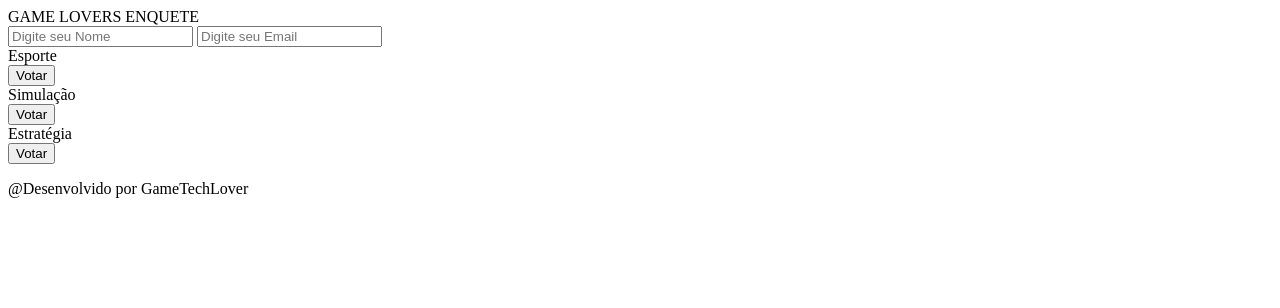
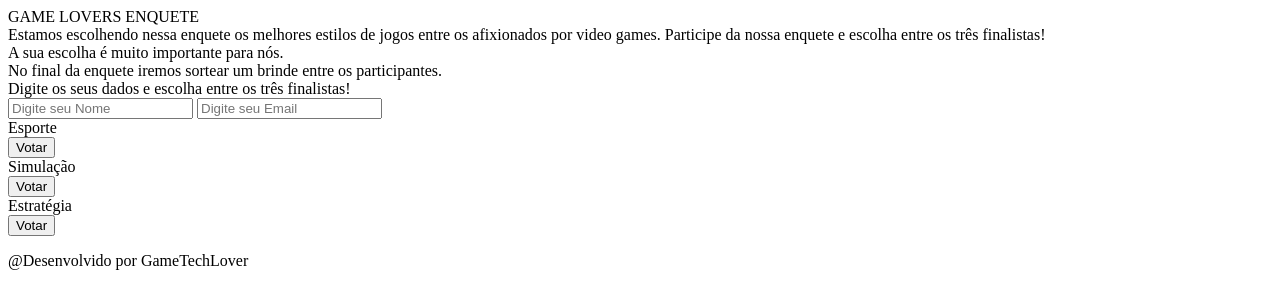
Before and after one commit to GuilhermeRodrigues22/ProjetoBootCamp-2, a plain HTML site: page index.html in a window 1280 px wide. Drawn offline with Linux system fonts and the light colour scheme.

Commit message:
closes #2 - Ajuste do Cabeçalho

```diff
--- a/index.html
+++ b/index.html
@@ -9,25 +9,31 @@
   <body>
     <div class="container">
       <div class="header">
-        <div class="tittle">
-          GAME LOVERS ENQUETE
+        <div class="tittle">GAME LOVERS ENQUETE</div>
+        <div class="subtitle">
+          Estamos escolhendo nessa enquete os melhores estilos de jogos entre os
+          afixionados por video games. Participe da nossa enquete e escolha
+          entre os três finalistas!
+        </div>
+        <div class="second-subtitle">
+          A sua escolha é muito importante para nós.
+        </div>
+        <div class="third-subtitle">
+          No final da enquete iremos sortear um brinde entre os participantes.
+        </div>
+        <div class="flex-title">
+          Digite os seus dados e escolha entre os três finalistas!
         </div>
         <div class="input">
-          <input type="text" placeholder="Digite seu Nome">
-          <input type="email" placeholder="Digite seu Email">
+          <input type="text" placeholder="Digite seu Nome" />
+          <input type="email" placeholder="Digite seu Email" />
         </div>
         <div class="card">
-          <div class="card-tittle">
-            Esporte
-          </div>
+          <div class="card-tittle">Esporte</div>
           <button>Votar</button>
-          <div class="card-tittle">
-            Simulação
-          </div>
+          <div class="card-tittle">Simulação</div>
           <button>Votar</button>
-          <div class="card-tittle">
-            Estratégia
-          </div>
+          <div class="card-tittle">Estratégia</div>
           <button>Votar</button>
         </div>
       </div>
```
